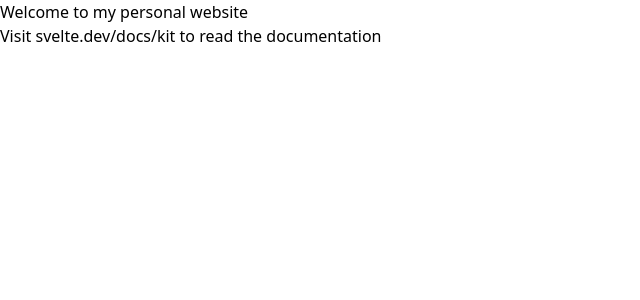
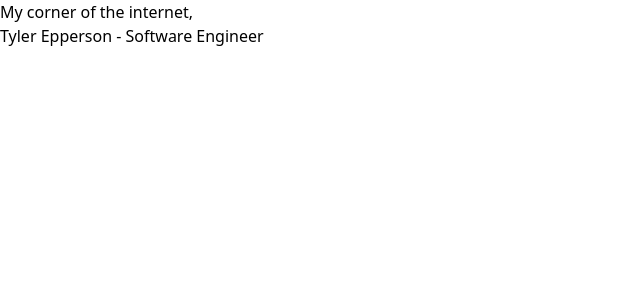
Before and after one commit to saltnepperson/saltnepperson.github.io, a SvelteKit app: page / in a window 1280 px wide. Shown: the top 300 px of the page, without its empty margins (0-640 px from the left). Built offline with nearby package versions, Linux system fonts and the light colour scheme.

Commit message:
Fix a post install step in the deploy

```diff
--- a/src/routes/+page.svelte
+++ b/src/routes/+page.svelte
@@ -1,2 +1 @@
-<h1>Welcome to my personal website</h1>
-<p>Visit <a href="https://svelte.dev/docs/kit">svelte.dev/docs/kit</a> to read the documentation</p>
+<h1>My corner of the internet,<br>Tyler Epperson - Software Engineer</h1>
```
